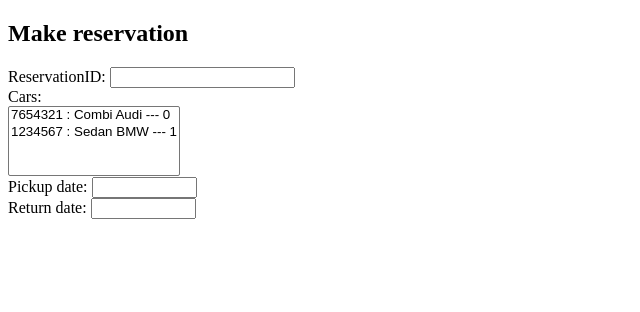
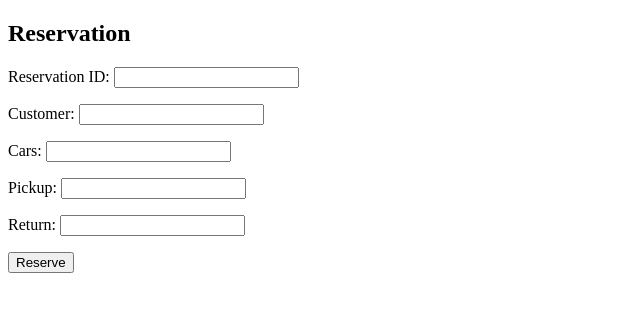
Before and after one commit to cer0386/Django, a Django app: page /hobbies/forms/reservation/ in a window 1280 px wide. Shown: the top 312 px of the page, without its empty margins (0-640 px from the left). Run offline with Django 3.2, Linux system fonts and the light colour scheme; data comes from the database, SQL or seed files in the repository.

Commit message:
Reservation

```diff
--- a/hobbies/forms.py
+++ b/hobbies/forms.py
@@ -1,6 +1,5 @@
 from django import forms
-from .models import Customer
-
+from .models import Customer, ReservForm
 
 
 class CustormerForm(forms.ModelForm):
@@ -15,3 +14,15 @@ class CustormerForm(forms.ModelForm):
     class Meta:
         model = Customer
         fields = '__all__'
+
+
+class Reservation(forms.ModelForm):
+    reservationID_temp = forms.IntegerField(label='Reservation ID')
+    customer = forms.CharField(label='Customer', max_length=50)
+    cars = forms.CharField(label='Cars')
+    pickupD = forms.DateField(label='Pickup')
+    returnD = forms.DateField(label='Return')
+
+    class Meta:
+        model = ReservForm
+        fields = '__all__'
--- a/hobbies/templates/polls/forms/reservation.html
+++ b/hobbies/templates/polls/forms/reservation.html
@@ -2,43 +2,20 @@
 <html lang="en">
 <head>
     <meta charset="UTF-8">
-    <title>Make reservation</title>
+    <title>Reservation</title>
+
+    <h2>Reservation</h2>
+
+    <form method="post">
+        {% csrf_token %}
+        {{ form.as_p }}
+
+        <input type="submit" value="Reserve">
+    </form>
+
+
 </head>
 <body>
-    <h2>Make reservation</h2>
-    <div>
-        <div>
-            <label class="required" for="id_reservationID_temp">ReservationID:</label>
-            <input type="number" name="reservationID_temp" class="vIntegerField" required="" id="id_reservationID_temp">
-        </div>
-        <div class="form-row field-cars">
-                <div>
-                    <label class="required" for="id_cars">Cars:</label>
-                    <div class="related-widget-wrapper">
-                        {% if cars %}
-                        <select name="cars" required="" id="id_cars" multiple="">
-                            {% for car in cars%}
-                                <option value=car.id>{{car}}</option>
-                            {% endfor %}
-                        </select>
-                        {% else %}
-                            <p>No cars available</p>
-                        {% endif %}
-                    </div>
-                </div>
-        </div>
-        <div class="form-row field-pickupD">
-            <div>
-                <label class="required" for="id_pickupD">Pickup date:</label>
-                <input type="text" name="pickupD" class="vDateField" size="10" required="" id="id_pickupD">
-            </div>
-        </div>
-        <div class="form-row field-returnD">
-            <div>
-                <label class="required" for="id_returnD">Return date:</label>
-                 <input type="text" name="returnD" class="vDateField" size="10" required="" id="id_returnD">
-            </div>
-        </div>
-    </div>
+
 </body>
 </html>
--- a/hobbies/urls.py
+++ b/hobbies/urls.py
@@ -4,7 +4,7 @@ from . import views
 
 urlpatterns = [
     url(r'^$', views.index, name='index'),
-    path('forms/reservation/', views.reserv_form, name='reserv_form'),
+    path('forms/reservation/', views.reservation, name='reservation'),
     path('forms/CustomerRegistration/', views.registration, name='registration'),
     path('car/<int:car_id>/', views.car_detail, name='car_detail'),
     path('customer/<slug:customer_id>/', views.customer_detail, name='customer_detail'),
--- a/hobbies/views.py
+++ b/hobbies/views.py
@@ -2,7 +2,7 @@ from django.shortcuts import get_object_or_404, render
 from django.http import HttpResponseRedirect
 from django.http import HttpResponse
 from .models import Reservation, Employee, Car, Model, Customer, Position, ReservForm
-from .forms import CustormerForm
+from .forms import CustormerForm, Reservation
 from django.views.generic import TemplateView
 from django.shortcuts import redirect
 
@@ -24,10 +24,6 @@ def index(request):
 def reserv_form(request):
     cars = Car.objects.order_by('-spz')[:5]
     return render(request, 'polls/forms/reservation.html', {'cars': cars})
-
-
-# def reserv_forward(request):
-# Reserv_form.customer =
 
 
 def reservation_detail(request, reservation_id):
@@ -74,3 +70,16 @@ def registration(request):
     else:
         form = CustormerForm()
         return render(request, 'polls/forms/CustomerRegistration.html', {'form': form})
+
+
+def reservation(request):
+    if request.method == 'POST':
+        form = Reservation(request.POST)
+        if form.is_valid():
+            form.save()
+            return redirect('/hobbies/')
+        else:
+            return HttpResponse('<h1>ALREADY RESERVED</h1>')
+    else:
+        form = Reservation()
+        return render(request, 'polls/forms/reservation.html', {'form': form})
```
